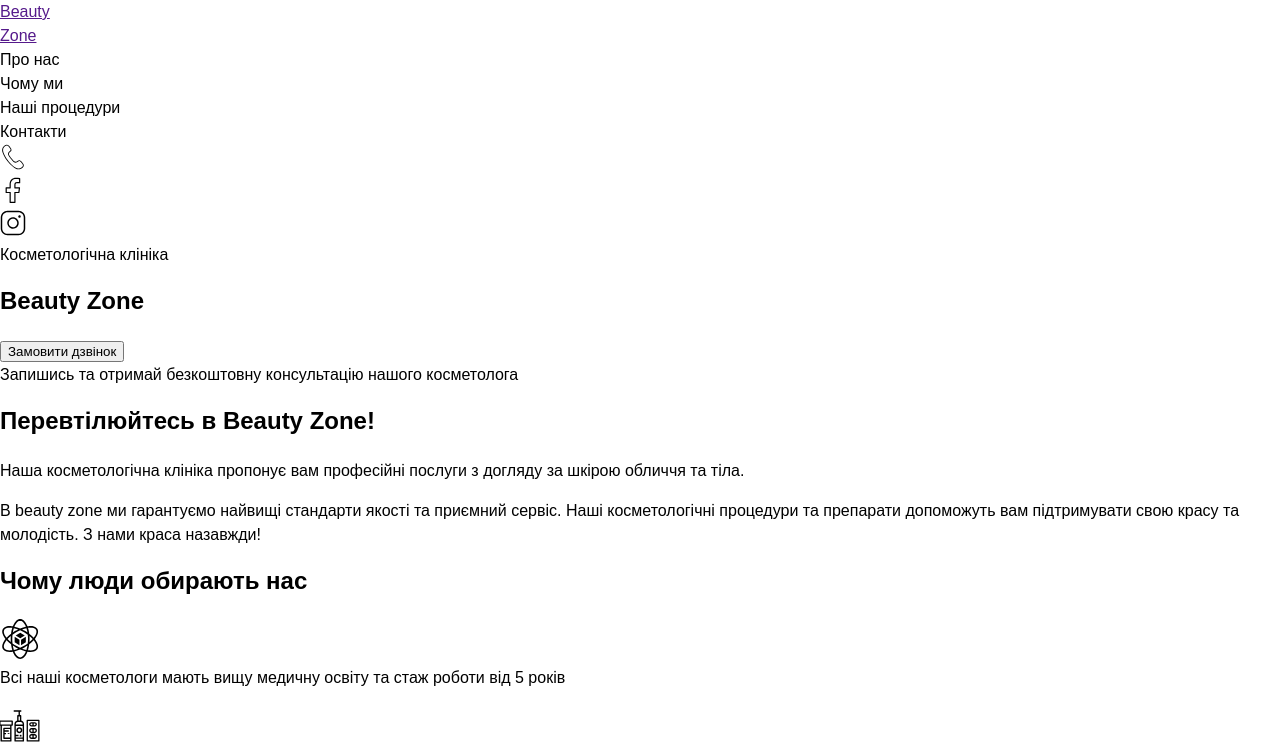
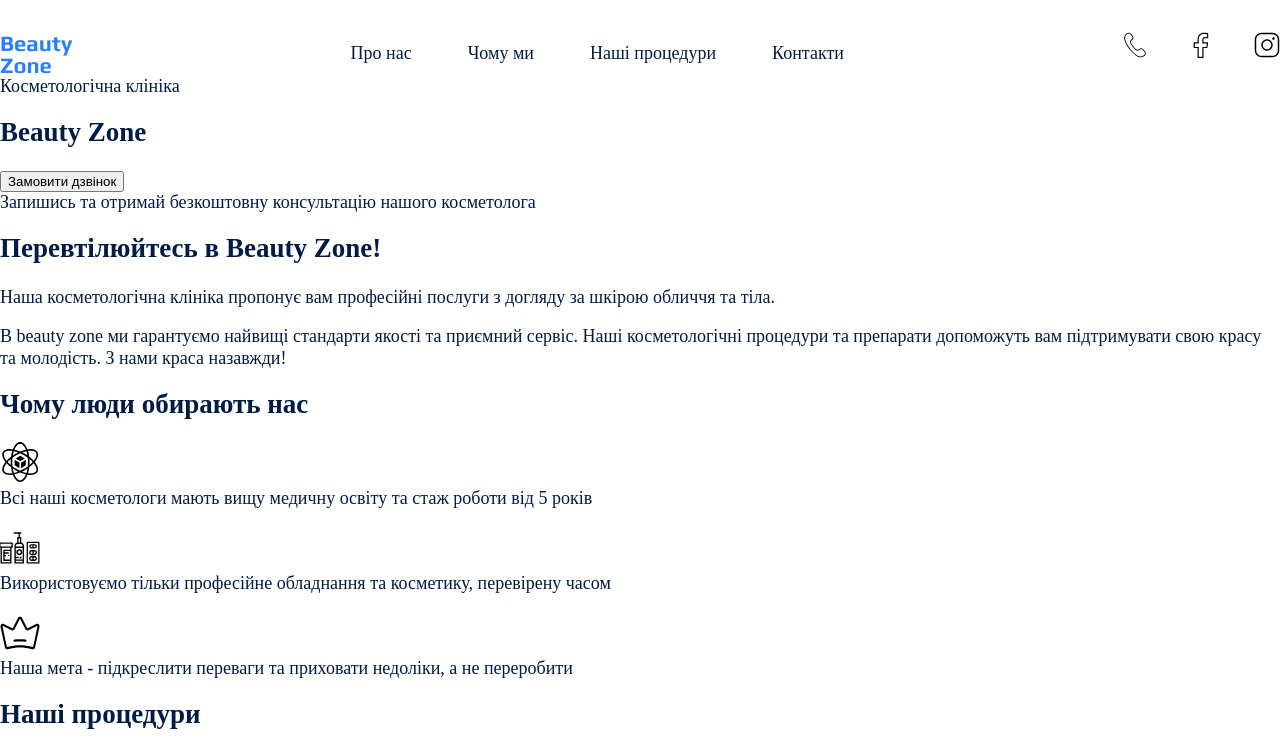
Before and after one commit to prodanserega/beauty_Zone, a plain HTML site: page index.html in a window 1280 px wide. Shown: the top 750 px of the page. Drawn offline with Linux system fonts and the light colour scheme.

Commit message:
add header

```diff
--- a/css/style.css
+++ b/css/style.css
@@ -1,26 +1,45 @@
-.roboto-regular {
-  font-family: 'Roboto', sans-serif;
+@font-face {
+  font-display: swap;
+  font-family: 'Roboto';
+  font-style: normal;
   font-weight: 400;
-  font-style: normal;
+  src: url('../fonts/roboto-v32-latin-regular.woff2') format('woff2');
 }
 
-.roboto-bold {
-  font-family: 'Roboto', sans-serif;
+@font-face {
+  font-display: swap;
+  font-family: 'Roboto';
+  font-style: normal;
   font-weight: 700;
-  font-style: normal;
+  src: url('../fonts/roboto-v32-latin-700.woff2') format('woff2');
 }
 
-.play-regular {
-  font-family: 'Play', sans-serif;
+@font-face {
+  font-display: swap;
+  font-family: 'Play';
+  font-style: normal;
   font-weight: 400;
-  font-style: normal;
+  src: url('../fonts/play-v19-latin-regular.woff2') format('woff2');
 }
 
-.play-bold {
-  font-family: 'Play', sans-serif;
+@font-face {
+  font-display: swap;
+  font-family: 'Play';
+  font-style: normal;
   font-weight: 700;
-  font-style: normal;
+  src: url('../fonts/play-v19-latin-700.woff2') format('woff2');
 }
+
+:root {
+  --color-primary-light: #ffffff;
+  --color-primary-blue: #2b7fff;
+  --color-primary-dark: #011c44;
+  --color-secondary-grey: #747272;
+  --color-secondary-dark-grey: #4a4a4a;
+  --color-secondary-dark: #011f4a;
+  --color-secondary-yellow: #ffd02b;
+}
+
 /*base*/
 *,
 *::after,
@@ -31,10 +50,10 @@
 body {
   background-color: var(--color-primary-light);
   color: var(--color-primary-dark);
-  font-family: 'Poppins', sans-serif;
-  font-size: 16px;
-  font-weight: 300;
-  line-height: 1.5;
+  font-family: 'Robot';
+  font-size: 18px;
+  font-weight: 400;
+  line-height: 1.2;
   margin: 0;
   z-index: 1;
 }
@@ -58,6 +77,7 @@ img {
 
 a {
   display: inline-block;
+  text-decoration: none;
 }
 
 address {
@@ -67,6 +87,7 @@ address {
 ul {
   margin: 0;
   padding: 0;
+  list-style-type: none;
 }
 
 .visually-hidden {
@@ -83,3 +104,63 @@ ul {
   max-width: 1288px;
   margin: auto;
 }
+
+/*header*/
+.header {
+  /*position: absolute;
+  top: 0;
+  left: 0;
+  width: 100%;*/
+  padding-top: 32px;
+}
+
+.header__container {
+  display: flex;
+  gap: 240px;
+}
+
+.header__nav {
+  display: flex;
+  align-items: center;
+  flex-grow: 1;
+  gap: 40px;
+}
+
+.header__menu {
+  display: flex;
+  gap: 56px;
+  flex-grow: 1;
+  justify-content: center;
+}
+
+.header__social {
+  display: flex;
+  gap: 40px;
+}
+
+.header__logo {
+  font-family: 'Play';
+  font-size: 22px;
+  font-weight: 700;
+  line-height: 1;
+  text-align: left;
+  color: var(--color-primary-blue);
+}
+
+.link {
+  cursor: pointer;
+  transition: color 0.5s;
+}
+
+.link:hover {
+  color: var(--color-primary-blue);
+}
+
+.header__icon {
+  cursor: pointer;
+  transition: color 0.5s;
+}
+
+.header__icon:hover {
+  fill: var(--color-primary-blue);
+}
--- a/index.html
+++ b/index.html
@@ -4,43 +4,39 @@
     <meta charset="UTF-8" />
     <meta name="viewport" content="width=device-width, initial-scale=1.0" />
     <title>Beauty Zone</title>
-    <link rel="preconnect" href="https://fonts.googleapis.com" />
-    <link rel="preconnect" href="https://fonts.gstatic.com" crossorigin />
-    <link
-      href="https://fonts.googleapis.com/css2?family=Play:wght@400;700&family=Roboto:wght@400;700&display=swap"
-      rel="stylesheet"
-    />
     <link rel="stylesheet" href="./css/style.css" />
   </head>
   <body>
-    <header>
+    <header class="header">
       <div class="container">
-        <a href="">Beauty <br />Zone</a>
-        <nav>
-          <ul>
-            <li>Про нас</li>
-            <li>Чому ми</li>
-            <li>Наші процедури</li>
-            <li>Контакти</li>
+        <div class="header__container">
+          <a class="header__logo" href="">Beauty <br />Zone</a>
+        <nav class="header__nav">
+          <ul class="header__menu">
+            <li class="link">Про нас</li>
+            <li class="link">Чому ми</li>
+            <li class="link">Наші процедури</li>
+            <li class="link">Контакти</li>
           </ul>
         </nav>
-        <ul>
+          <ul class="header__social">
           <li>
-            <svg width="26" height="26">
+            <svg class="header__icon" width="26" height="26">
               <use href="./images/symbol-defs.svg#icon-telephone"></use>
             </svg>
           </li>
           <li>
-            <svg width="26" height="26">
+            <svg class="header__icon" width="26" height="26">
               <use href="./images/symbol-defs.svg#icon-facebook"></use>
             </svg>
           </li>
           <li>
-            <svg width="26" height="26">
+            <svg class="header__icon" width="26" height="26">
               <use href="./images/symbol-defs.svg#icon-instagram"></use>
             </svg>
           </li>
-        </ul>
+         </ul>
+       </div>
       </div>
     </header>
     <main>
@@ -132,6 +128,55 @@
         </div>
       </section>
     </main>
-    <footer></footer>
+    <footer class="footer">
+      <div class="container">
+        <a href="">Beauty <br />Zone</a>
+        <nav>
+          <ul>
+            <li>Про нас</li>
+            <li>Чому ми</li>
+            <li>Наші процедури</li>
+            <li>Контакти</li>
+          </ul>
+        </nav>
+        <address>
+          <ul>
+            <li><a href="tel:+380960000007">+ 38 (096) 000 00 07</a></li>
+            <li>
+              <a href="mailto:beautyzone@gmail.com">beautyzone@gmail.com</a>
+            </li>
+            <li>
+              <a
+                href="https://maps.app.goo.gl/3tAL1eTrJRLVo1pG6"
+                target="_blank"
+                >Україна, м. Київ, вул. Тараса Шевченка 5</a
+              >
+            </li>
+          </ul>
+          <ul>
+          <li>
+            <svg width="26" height="26">
+              <use href="./images/symbol-defs.svg#icon-telephone"></use>
+            </svg>
+          </li>
+          <li>
+            <svg width="26" height="26">
+              <use href="./images/symbol-defs.svg#icon-facebook"></use>
+            </svg>
+          </li>
+          <li>
+            <svg width="26" height="26">
+              <use href="./images/symbol-defs.svg#icon-instagram"></use>
+            </svg>
+          </li>
+        </ul>
+         <div class="footer__address-info"></div>
+            <a class="" href="#" target="_blank"
+            >Політика конфіденційності</a>
+          <p class="footer__address-copyright">&copy; 2024 Дані захищені</p>
+        </div>
+        </address>
+      </div>
+    </footer>
   </body>
 </html>
```
Also changed, not shown: fonts/Play-Bold.ttf (deleted), fonts/Play-Regular.ttf (deleted), fonts/Roboto-Black.ttf (deleted), fonts/Roboto-BlackItalic.ttf (deleted), fonts/Roboto-Bold.ttf (deleted), fonts/Roboto-BoldItalic.ttf (deleted), fonts/Roboto-Italic.ttf (deleted), fonts/Roboto-Light.ttf (deleted), fonts/Roboto-LightItalic.ttf (deleted), fonts/Roboto-Medium.ttf (deleted), fonts/Roboto-MediumItalic.ttf (deleted), fonts/Roboto-Regular.ttf (deleted), fonts/Roboto-Thin.ttf (deleted), fonts/Roboto-ThinItalic.ttf (deleted), 4 more files.
